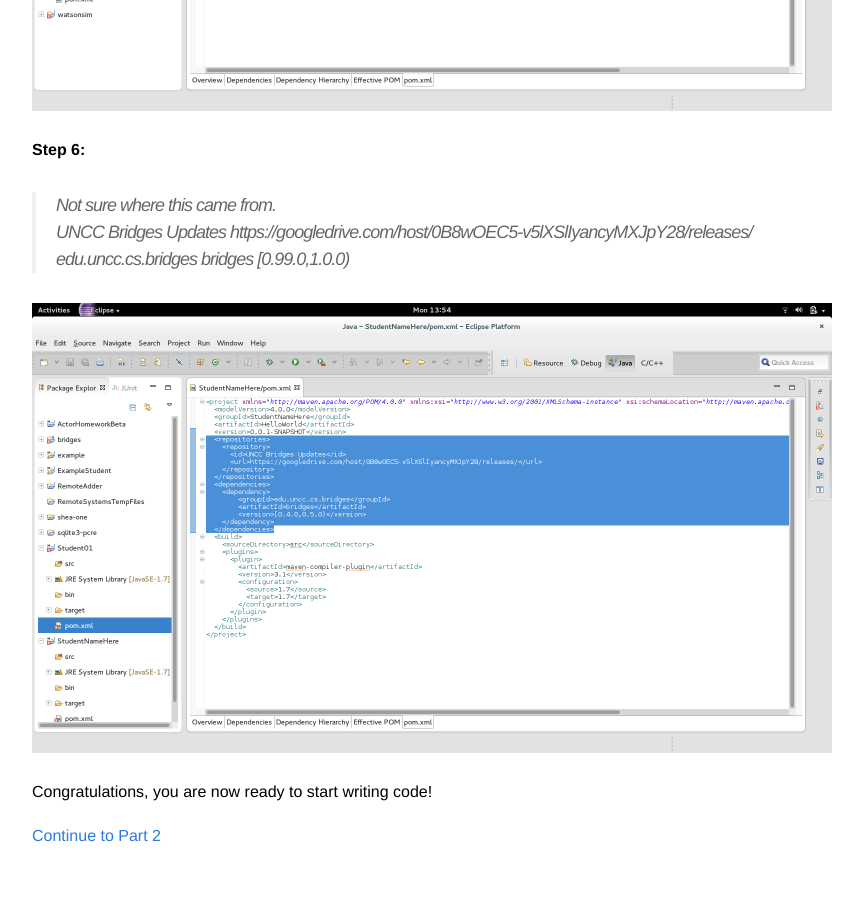
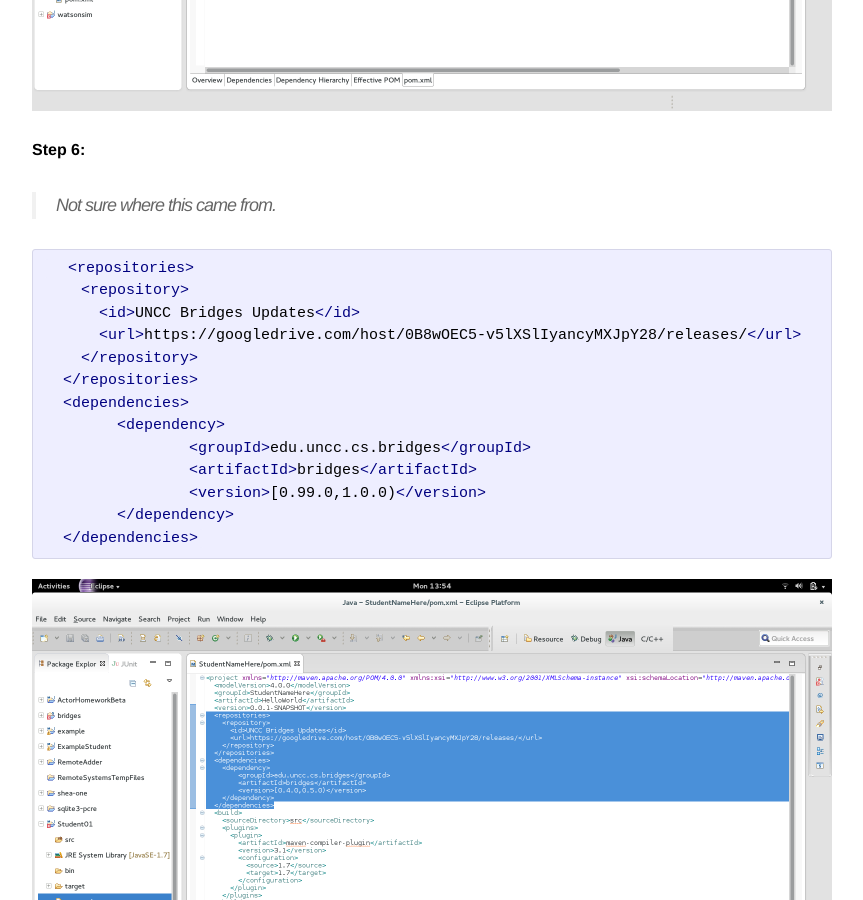
Before and after one commit to Dismembered/Dismembered.github.io, a Jekyll site: the page built from _posts/2014-06-23-HelloWorld-Tutorial_part1.markdown, in a window 1280 px wide and 900 px high, scrolled down 3336 px. Shown: the whole window, without its empty margins (208-1071 px from the left). Built offline with Jekyll 4.4.1, drawn with Linux system fonts in a browser that asks for light colours.

Commit message:
Update 2014-06-23-HelloWorld-Tutorial_part1.markdown

```diff
--- a/_posts/2014-06-23-HelloWorld-Tutorial_part1.markdown
+++ b/_posts/2014-06-23-HelloWorld-Tutorial_part1.markdown
@@ -45,19 +45,21 @@
 **Step 6:**
 
 > Not sure where this came from.
->  <repositories>
->    <repository>
->      <id>UNCC Bridges Updates</id>
->      <url>https://googledrive.com/host/0B8wOEC5-v5lXSlIyancyMXJpY28/releases/</url>
->    </repository>
->  </repositories>
->  <dependencies>
->  	<dependency>
->  		<groupId>edu.uncc.cs.bridges</groupId>
->  		<artifactId>bridges</artifactId>
->  		<version>[0.99.0,1.0.0)</version>
->  	</dependency>
->  </dependencies>
+{% highlight xml %}
+  <repositories>
+    <repository>
+      <id>UNCC Bridges Updates</id>
+      <url>https://googledrive.com/host/0B8wOEC5-v5lXSlIyancyMXJpY28/releases/</url>
+    </repository>
+  </repositories>
+  <dependencies>
+  	<dependency>
+  		<groupId>edu.uncc.cs.bridges</groupId>
+  		<artifactId>bridges</artifactId>
+  		<version>[0.99.0,1.0.0)</version>
+  	</dependency>
+  </dependencies>
+{% endhighlight %}
 
 ![drawing](/images/screenshot_5.png)
 
```
